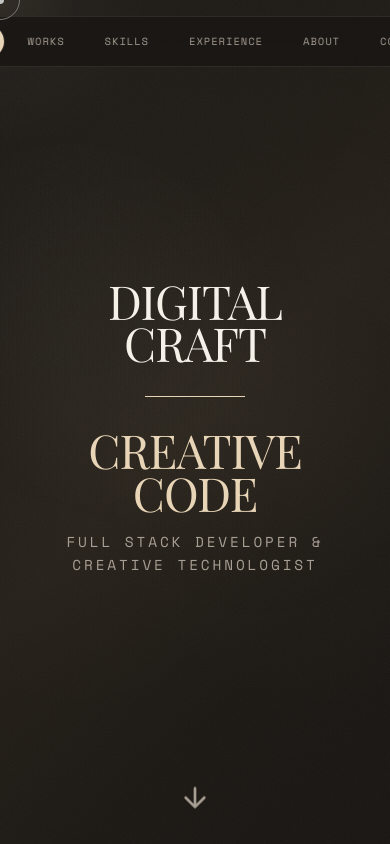
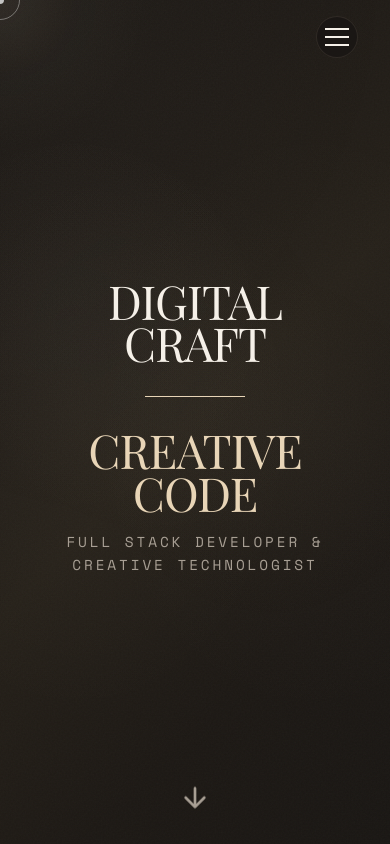
Before and after one commit to ParthKhiriya/Dev-Portfolio, a React (Vite) app: page / in a window 390 px wide. Shown: the top 844 px of the page. Built offline with nearby package versions, Linux system fonts and the light colour scheme; a web font is replaced by a local one.

Commit message:
Fixed navigation bar, now it collapses for smaller devices

```diff
--- a/src/components/Navigation.jsx
+++ b/src/components/Navigation.jsx
@@ -4,6 +4,7 @@ import { ScrollTrigger } from 'gsap/ScrollTrigger'
 
 const Navigation = () => {
     const [activeSection, setActiveSection] = useState('hero')
+    const [isMenuOpen, setIsMenuOpen] = useState(false)
 
     useEffect(() => {
         const sections = ['hero', 'projects', 'skills', 'experience', 'about', 'contact']
@@ -25,6 +26,7 @@ const Navigation = () => {
 
     const handleClick = (e, sectionId) => {
         e.preventDefault()
+        setIsMenuOpen(false)
         const target = document.getElementById(sectionId)
         if (target) {
             gsap.to(window, {
@@ -45,7 +47,10 @@ const Navigation = () => {
     ]
 
     return (
-        <nav className="navigation" id="navigation">
+        <nav className={`navigation ${isMenuOpen ? 'menu-open' : ''}`} id="navigation">
+            <button className="menu-toggle" onClick={() => setIsMenuOpen(!isMenuOpen)} aria-label="Toggle Menu">
+                <span className="hamburger"></span>
+            </button>
             <ul className="nav-list">
                 {navItems.map(item => (
                     <li key={item.id} className="nav-item">
--- a/src/styles/main.css
+++ b/src/styles/main.css
@@ -1368,6 +1368,61 @@ img {
    NAVIGATION
    ============================================ */
 
+.menu-toggle {
+    display: none;
+    background: none;
+    border: none;
+    cursor: pointer;
+    padding: var(--space-xs);
+    z-index: 1001;
+    height: 40px;
+    width: 40px;
+    align-items: center;
+    justify-content: center;
+}
+
+.hamburger {
+    display: block;
+    width: 24px;
+    height: 2px;
+    background: var(--color-text);
+    position: relative;
+    transition: background 0.3s ease;
+}
+
+.hamburger::before,
+.hamburger::after {
+    content: '';
+    position: absolute;
+    width: 24px;
+    height: 2px;
+    background: var(--color-text);
+    left: 0;
+    transition: transform 0.3s ease, top 0.3s ease, bottom 0.3s ease;
+}
+
+.hamburger::before {
+    top: -8px;
+}
+
+.hamburger::after {
+    bottom: -8px;
+}
+
+.menu-open .hamburger {
+    background: transparent;
+}
+
+.menu-open .hamburger::before {
+    top: 0;
+    transform: rotate(45deg);
+}
+
+.menu-open .hamburger::after {
+    bottom: 0;
+    transform: rotate(-45deg);
+}
+
 .navigation {
     position: fixed;
     top: var(--space-md);
@@ -1627,13 +1682,44 @@ img {
         padding: var(--space-md);
     }
 
+    .menu-toggle {
+        display: flex;
+    }
+
+    .nav-list {
+        display: none;
+        flex-direction: column;
+        position: absolute;
+        top: 100%;
+        right: 0;
+        background: rgba(26, 23, 20, 0.95);
+        border: 1px solid rgba(232, 213, 183, 0.1);
+        border-radius: 12px;
+        padding: var(--space-md);
+        min-width: 200px;
+        margin-top: 10px;
+    }
+
+    .menu-open .nav-list {
+        display: flex;
+    }
+
     .navigation {
         top: var(--space-sm);
+        left: auto;
+        right: var(--space-md);
+        transform: none;
+        padding: 0;
+        border-radius: 50%;
+    }
+
+    .menu-open.navigation {
+        border-radius: 20px;
     }
 
     .nav-link {
-        padding: var(--space-xs) var(--space-sm);
-        font-size: 0.65rem;
+        padding: var(--space-sm);
+        font-size: 0.8rem;
     }
 }
 
```
